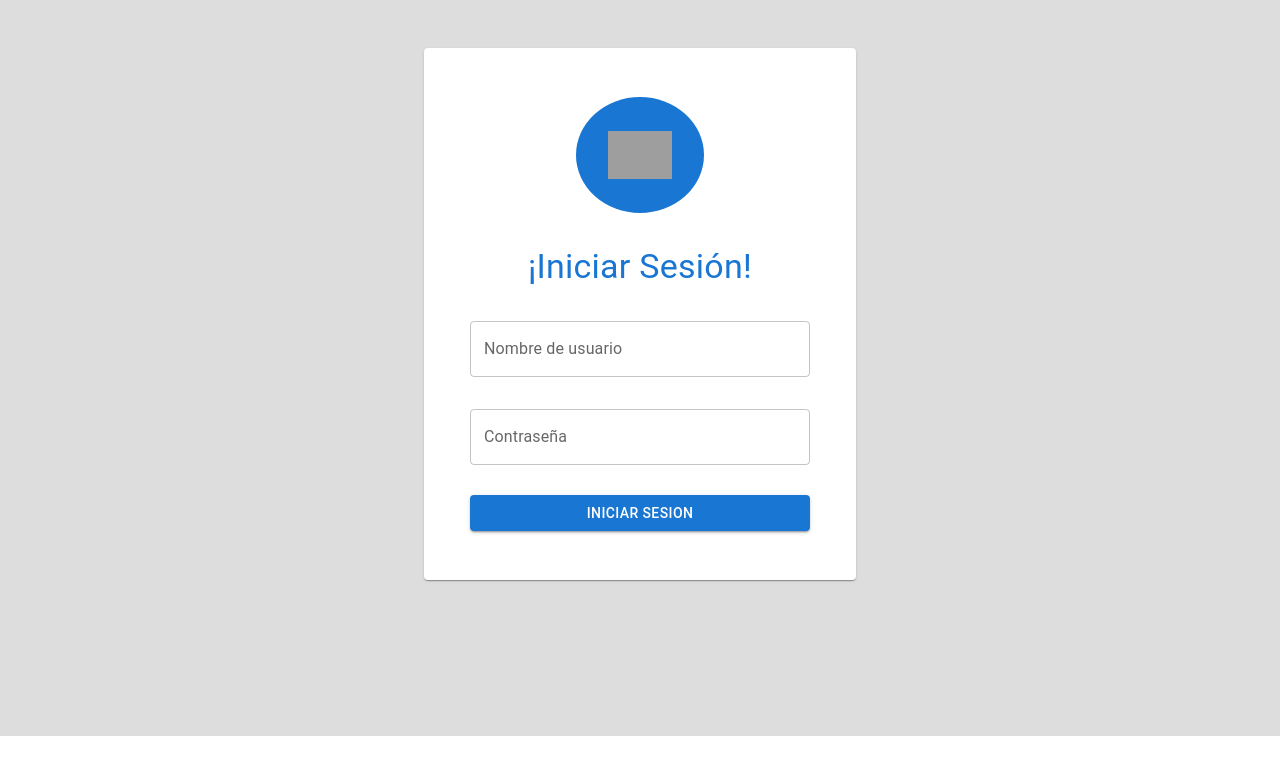
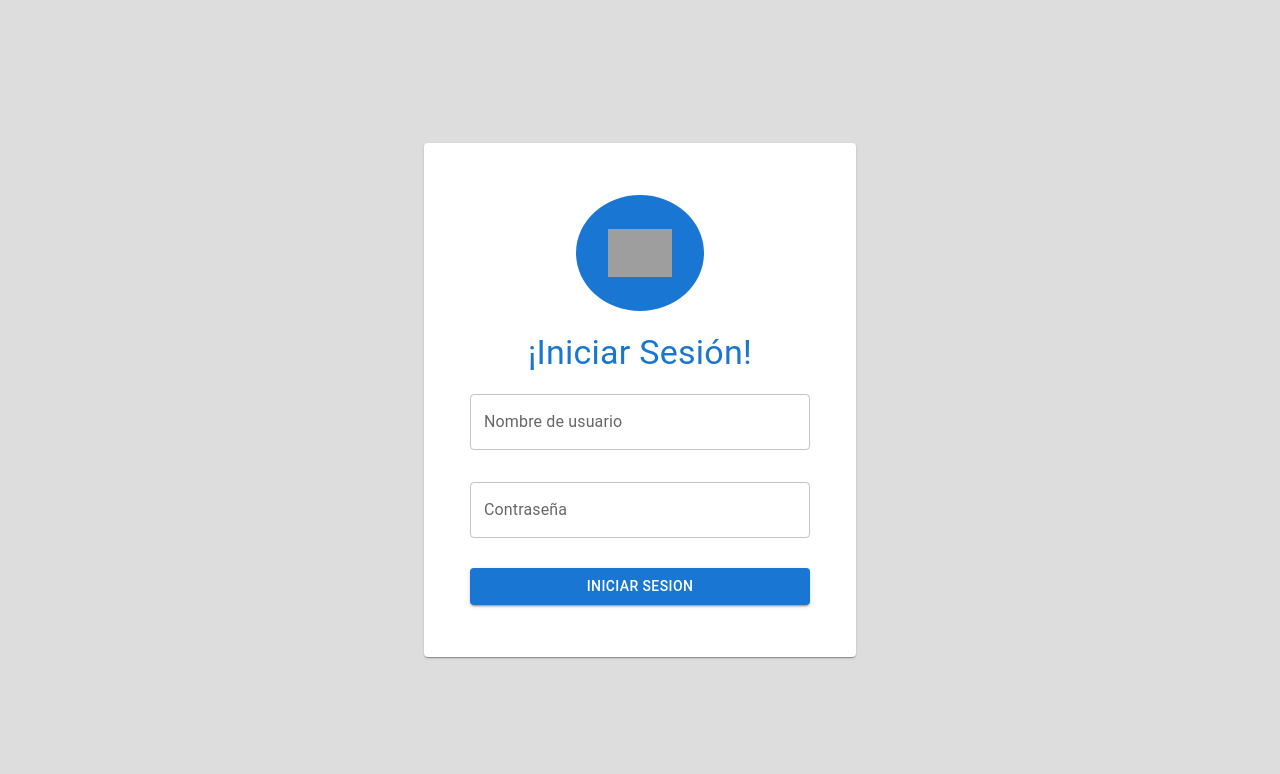
Before and after one commit to Facundojimenez/todo-list, a React (Create React App) app in the folder frontend/todolist/: page /login in a window 1280 px wide. Shown: the top 774 px of the page. Built offline with nearby package versions, Linux system fonts and the light colour scheme; grey boxes are pictures that could not be loaded.

Commit message:
mejoras forms login y fix bug create stage

```diff
--- a/frontend/todolist/src/components/LoginForm.jsx
+++ b/frontend/todolist/src/components/LoginForm.jsx
@@ -7,15 +7,15 @@ import {actualizarCamposForm} from "../utils/formFunctions";
 import { loginUser } from "../utils/userLogin";
 import { useNavigate } from "react-router-dom";
 import UserContext from "../context/UserContext";
-import { useContext, useEffect } from "react";
+import { useContext } from "react";
 
 const useStyles = makeStyles({
     formContainer:{
         display: "flex",
         justifyContent: "center",
-        padding: "16px",
-        minHeight: "400px",
-        maxHeight: "500px",
+        alignItems: "space-around",
+        padding: "2em 1em",
+        minHeight: "450px",
         maxWidth: "400px"
     },
     formInnerContainer:{
--- a/frontend/todolist/src/components/NavBar.jsx
+++ b/frontend/todolist/src/components/NavBar.jsx
@@ -12,7 +12,7 @@ import DashboardSelector from './DashboardSelector';
 
 
 export default function NavBar() {
-  const {user, setUser, setCurrentDashboard} = useContext(UserContext)
+  const {setUser, setCurrentDashboard} = useContext(UserContext)
   const navigate = useNavigate();
 
   const handleLogout = async () =>{
@@ -26,11 +26,11 @@ export default function NavBar() {
     <Box sx={{ flexGrow: 1 }}>
       <AppBar position="static">
         <Toolbar>
-          <Typography variant="h6" component="div"  align="flex-start">
+          <Typography variant="h6" component="div"  align="left">
               TaskMaster
           </Typography>
           <DashboardSelector/>
-          <Typography variant="h6" component="div" sx={{flexGrow: 1}}  align="flex-start">
+          <Typography variant="h6" component="div" sx={{flexGrow: 1}}  align="left">
 
           </Typography>
           <Button color="inherit" onClick={handleLogout}>Cerrar sesión</Button>
--- a/frontend/todolist/src/components/SignUpForm.jsx
+++ b/frontend/todolist/src/components/SignUpForm.jsx
@@ -13,9 +13,9 @@ const useStyles = makeStyles({
     formContainer:{
         display: "flex",
         justifyContent: "center",
-        padding: "16px",
-        minHeight: "400px",
-        maxHeight: "600px",
+        alignItems: "space-around",
+        padding: "2em 1em",
+        minHeight: "550px",
         maxWidth: "400px"
     },
     formInnerContainer:{
@@ -64,12 +64,12 @@ const SignUpForm = () =>{
                         ¡Registrarse!
                     </Typography>
                     <form>
-                        <Grid container spacing={4}>
+                        <Grid container spacing={2}>
                             <Grid item xs={12} md={12}>
                                 <TextField fullWidth id="username" label="Nombre de usuario" variant="outlined" onChange={handleInputChange}/>
                             </Grid>
                             <Grid item xs={12}>
-                                <TextField required fullWidth helperText="El email es obligatorio" id="email" label="Email" variant="outlined" onChange={handleInputChange}/>
+                                <TextField required fullWidth  id="email" label="Email" variant="outlined" onChange={handleInputChange}/>
                             </Grid>
                             <Grid item xs={12} md={12}>
                                 <TextField fullWidth id="password" label="Contraseña" variant="outlined"  type="password" onChange={handleInputChange}/>
--- a/frontend/todolist/src/pages/Stage.jsx
+++ b/frontend/todolist/src/components/Stage.jsx
@@ -1,9 +1,9 @@
 import { Stack, Box, Divider, IconButton, CardContent, CardHeader, Card, Dialog, DialogTitle, Button, DialogContent, DialogContentText, DialogActions, TextField, Grid } from "@mui/material";
 import { MoreVert} from '@mui/icons-material';
 import { useState, useEffect, useContext } from "react";
-import Task from "../components/Task";
+import Task from "./Task";
 import UserContext from "../context/UserContext";
-import TaskAdder from "../components/TaskAdder";
+import TaskAdder from "./TaskAdder";
 import { deleteStageFromDashboard } from "../utils/deleteData";
 import { updateStageFromDashboard } from "../utils/updateData";
 
@@ -37,7 +37,7 @@ const Stage = ({title, stageId}) =>{
         // console.log("se activo useEffect de stage")
         // console.log(stageFind.tasks)
 
-    }, [currentDashboard])
+    }, [currentDashboard, stageId])
 
     const handleClickOpen = () => {
         setOpen(true);
--- a/frontend/todolist/src/components/StageAdder.jsx
+++ b/frontend/todolist/src/components/StageAdder.jsx
@@ -1,9 +1,10 @@
 import { useState, useContext } from 'react';
-import { Dialog, DialogTitle, Button, DialogContent, Card,Typography,DialogContentText, DialogActions, TextField, Box,Grid } from '@mui/material';
+import { Dialog, DialogTitle, Button, DialogContent, Card,Typography,DialogContentText, DialogActions, TextField,} from '@mui/material';
 import AddIcon from '@mui/icons-material/Add';
 import {actualizarCamposForm} from  "../utils/formFunctions"
 import { createStageFromDashboard } from "../utils/createData";
 import UserContext from "../context/UserContext"
+import { useEffect } from 'react';
 
 const styles = {
   stageContainer: {
@@ -16,16 +17,24 @@ const styles = {
   }
 }
 
-export default function StageAdder(props) {
-  const {addStageRender} = useContext(UserContext)
+export default function StageAdder() {
+  const {addStageRender, currentDashboard} = useContext(UserContext)
   const [open, setOpen] = useState(false);
   const [StageData, setStageData] = useState({
     title: "",
     order: "",
-    tasks: [],
-    ...props
-  })
+    dashboardId: currentDashboard._id,
+    tasks: []
+  } )
 
+  useEffect(() => {
+    setStageData({
+      title: "",
+      order: "",
+      dashboardId: currentDashboard._id,
+      tasks: []
+    })
+  }, [currentDashboard])
 
   const handleClickOpen = () => {
     setOpen(true);
@@ -43,7 +52,7 @@ export default function StageAdder(props) {
     const newStage = await createStageFromDashboard(StageData);
     handleClose();
     addStageRender(newStage)
-    setStageData({title: "", description: "", ...props})
+    setStageData({title: "", description: ""})
   }
 
 
--- a/frontend/todolist/src/pages/DashboardPage.jsx
+++ b/frontend/todolist/src/pages/DashboardPage.jsx
@@ -1,7 +1,7 @@
 import { Stack, Typography } from "@mui/material";
 import { Container, Box } from "@mui/system";
 import NavBar from "../components/NavBar";
-import Stage from "./Stage";
+import Stage from "../components/Stage";
 import { useContext, useState } from "react";
 import UserContext from "../context/UserContext";
 import StageAdder from "../components/StageAdder";
@@ -76,7 +76,7 @@ const DashboardPage = () => {
                                     )
                                 })
                             }
-                            <StageAdder dashboardId={currentDashboard._id}/>
+                            <StageAdder/>
                         </Stack>
                     </Container>
 
--- a/frontend/todolist/src/pages/Login.jsx
+++ b/frontend/todolist/src/pages/Login.jsx
@@ -4,10 +4,10 @@ import { makeStyles } from '@mui/styles';
 
 const useStyles = makeStyles({
 	contactFormContainer:{
-		minHeight: "80vh",
+		minHeight: "100vh",
 		display: "flex",
+        alignItems: "center",
 		justifyContent: "center",
-		padding: "48px 16px",
 	}
 })
 
--- a/frontend/todolist/src/pages/SignUp.jsx
+++ b/frontend/todolist/src/pages/SignUp.jsx
@@ -4,10 +4,10 @@ import { makeStyles } from '@mui/styles';
 
 const useStyles = makeStyles({
 	contactFormContainer:{
-		minHeight: "80vh",
+		minHeight: "100vh",
 		display: "flex",
+        alignItems: "center",
 		justifyContent: "center",
-		padding: "48px 16px",
 	}
 })
 
```
